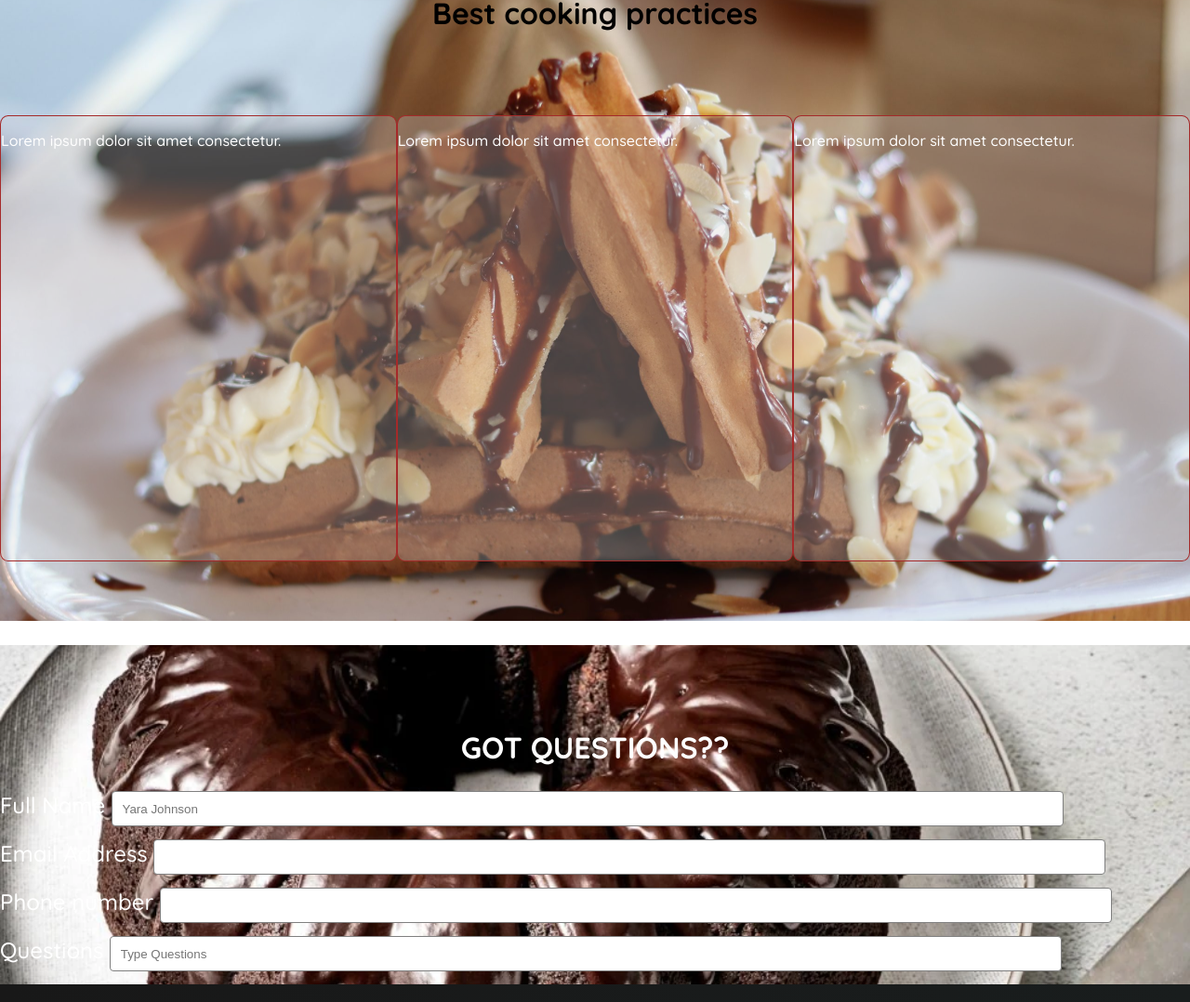
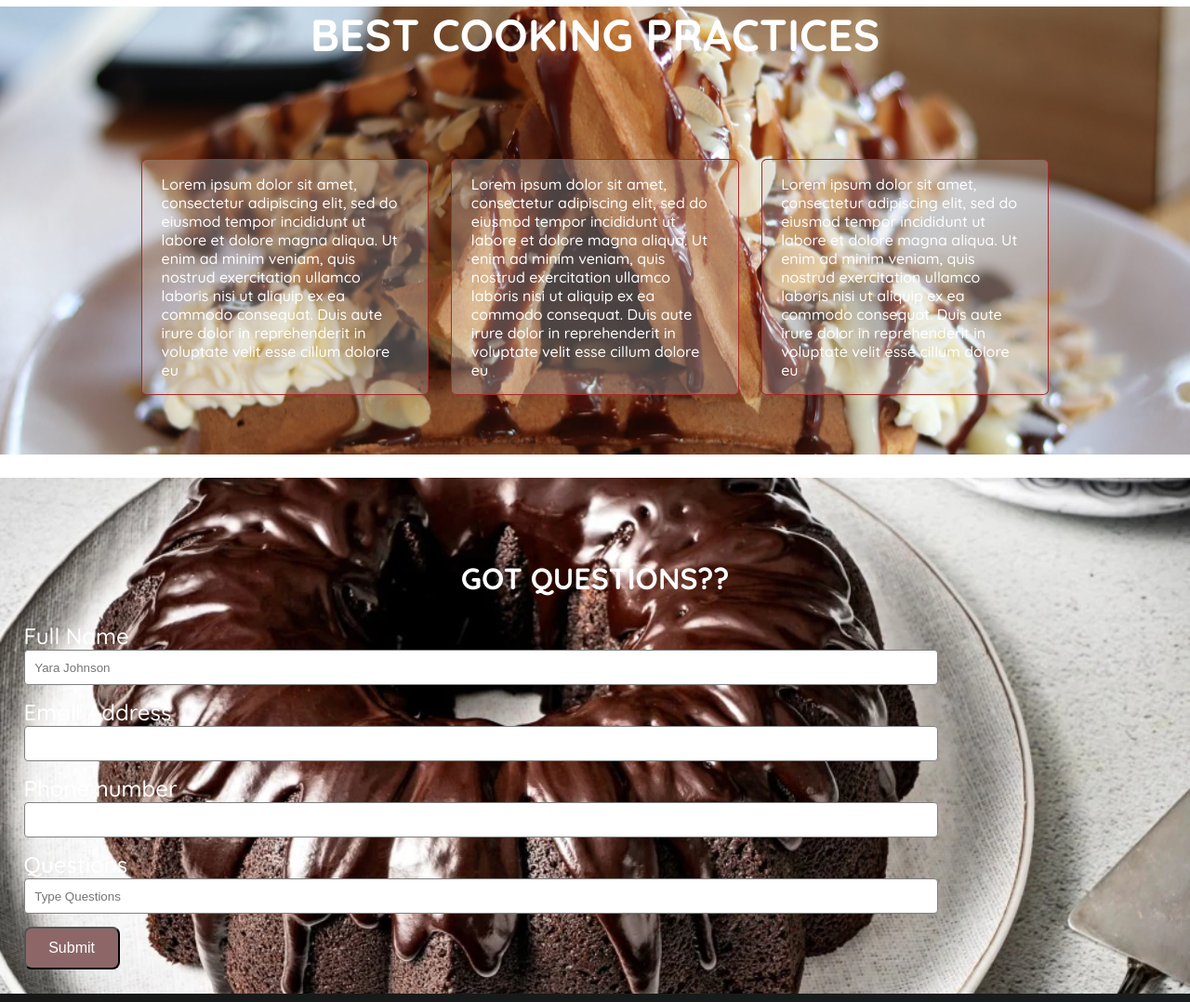
Before and after one commit to nnonye/Foodgasm, a plain HTML site: page index.html in a window 1280 px wide. Shown: the part 1293-2371 px from the top of the page at 93% size. Drawn offline with Linux system fonts and the light colour scheme.

Commit message:
Add files via upload

```diff
--- a/index.html
+++ b/index.html
@@ -66,13 +66,13 @@
         </div> -->
         <ul id="mycard">
             <li class="card">
-                <p>Lorem ipsum dolor sit amet consectetur.</p>
+                <p>Lorem ipsum dolor sit amet, consectetur adipiscing elit, sed do eiusmod tempor incididunt ut labore et dolore magna aliqua. Ut enim ad minim veniam, quis nostrud exercitation ullamco laboris nisi ut aliquip ex ea commodo consequat. Duis aute irure dolor in reprehenderit in voluptate velit esse cillum dolore eu</p>
             </li>
             <li class="card">
-                <p>Lorem ipsum dolor sit amet consectetur.</p>
+                <p>Lorem ipsum dolor sit amet, consectetur adipiscing elit, sed do eiusmod tempor incididunt ut labore et dolore magna aliqua. Ut enim ad minim veniam, quis nostrud exercitation ullamco laboris nisi ut aliquip ex ea commodo consequat. Duis aute irure dolor in reprehenderit in voluptate velit esse cillum dolore eu</p>
             </li>
             <li class="card">
-                <p>Lorem ipsum dolor sit amet consectetur.</p>
+                <p>Lorem ipsum dolor sit amet, consectetur adipiscing elit, sed do eiusmod tempor incididunt ut labore et dolore magna aliqua. Ut enim ad minim veniam, quis nostrud exercitation ullamco laboris nisi ut aliquip ex ea commodo consequat. Duis aute irure dolor in reprehenderit in voluptate velit esse cillum dolore eu</p>
             </li>
 
         </ul>
@@ -97,6 +97,7 @@
                <label for="text">Questions</label>
                <input type="question" id="question" name="question" placeholder="Type Questions">
            </div>
+           <button class="submit-btn" type="submit"><a href="mailto:theophilusgloryy@gmail.com" >Submit</a></button>
          </form>
     </section>
     </main>
--- a/styles.css
+++ b/styles.css
@@ -109,21 +109,22 @@
     /* border-radius: 2%;
     background-color: rgba(211, 209, 209, 0.8);
     box-shadow: 5% 5% 20% rgba(0, 0, 0, 0.4); */
-    height: 60vh;
-    width: 100%;
+    /* height: 60vh; */
+    width: 80%;
     padding: 5% 0;
     position: relative;
-    /* justify-content: center;
-    width: 100%;
+    justify-content: space-evenly;
+    /* width: 100%;
     margin: 0 auto;
     margin-bottom: 40px; */
 }
 
 .card {
     /* height: 80vh; */
-    width: 80vw;
+    width: 26%;
+    padding: 0 2%;
     border: 1px solid brown;
-    justify-content: space-around;
+    /* justify-content: space-around; */
     border-radius: 2%;
     background-color: rgba(211, 209, 209, 0.3);
     box-shadow: 5% 5% 20% rgba(0, 0, 0, 0.4);
@@ -141,8 +142,10 @@
     }
 
     #practices h2 {
-       font-size: 2rem;
+       font-size: 3rem;
+       text-transform: uppercase;
        text-align: center;
+       color: white;
     }
 
 
@@ -178,6 +181,7 @@
     background-size: cover;
     justify-content: center;
     align-content: center;
+    padding: 0 2% 2%
 }
 
 #forms h2 {
@@ -191,6 +195,26 @@
 #forms h2 strong {
  color: white;
 }
+
+#forms a {
+    text-decoration: none;
+    color: white;
+}
+
+label{
+    display: block;
+}
+
+.submit-btn {
+    padding: 1% 2%;
+    color: black;
+    font-size: 1rem;
+    font-weight: 500;
+    border-radius: 8px;
+    background-color: rgb(141, 103, 103);
+    /* box-shadow: 2px 4px 8px rgb(68, 67, 67); */
+}
+
 
 @media screen and (max-width: 550px) {
     .hero-content h1 {
@@ -222,12 +246,13 @@
         padding-bottom: 20%;
     }
     .card {
-        width: 25rem;
+        width: 80%;
         margin: 5% auto;
 
     }
     #practices h2 {
-        font-size: 1.5rem;
+        font-size: 2rem;
+        color: black;
     }
 }
 
```
